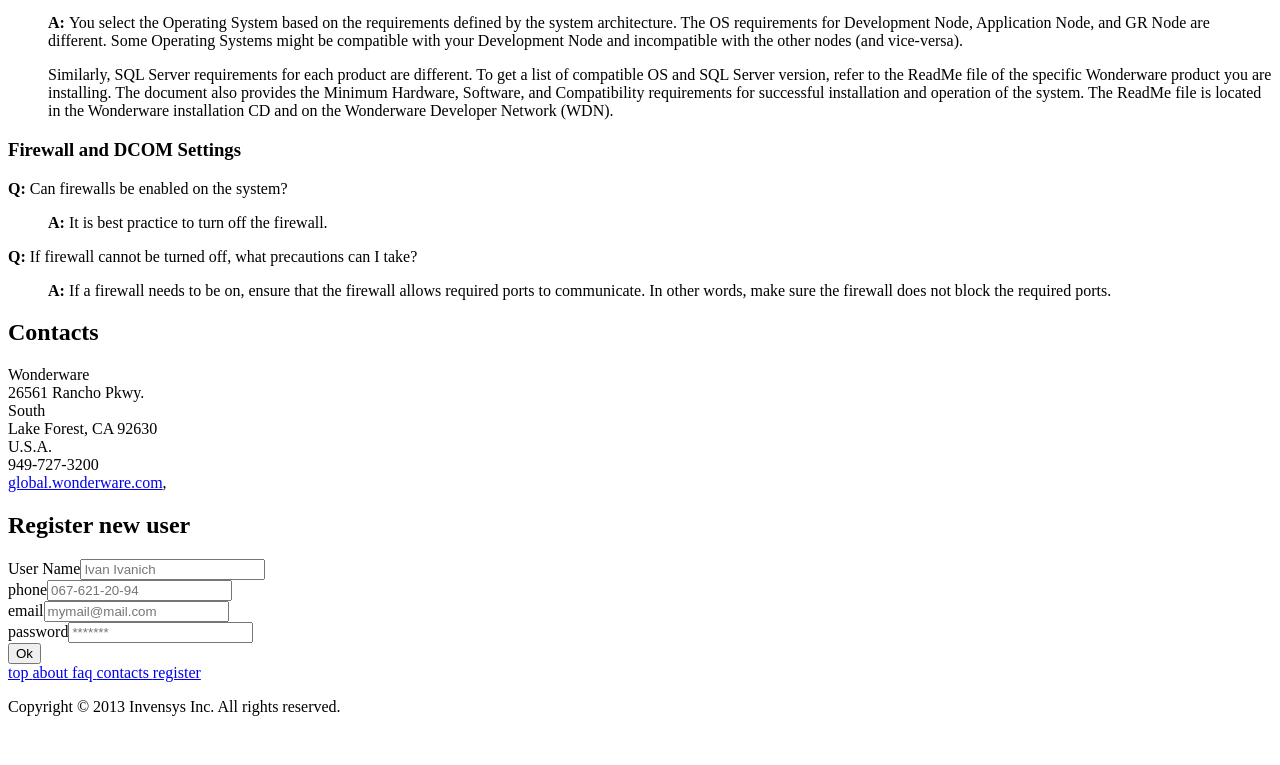
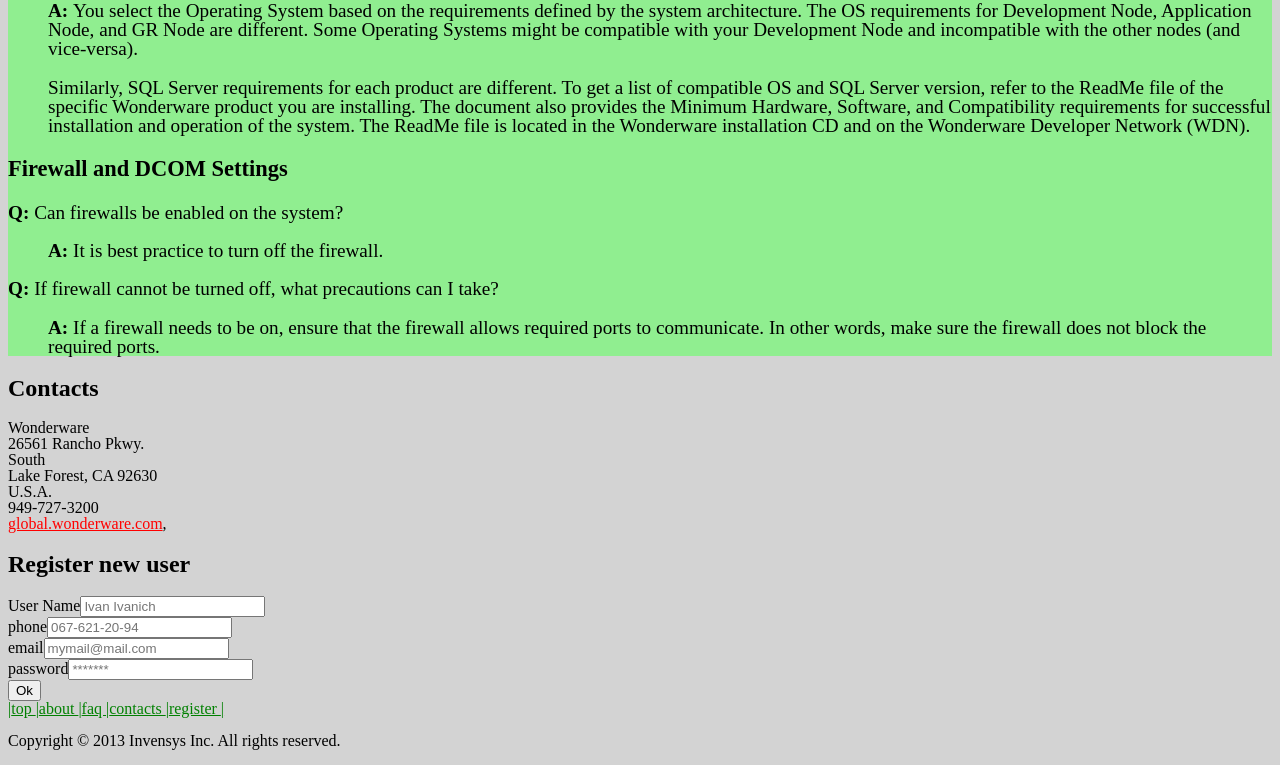
Before and after one commit to pogorelov-ss/JS-Course-HW, a plain HTML site: page hw2/index.html in a window 1280 px wide. Shown: the part 1295-2060 px from the top of the page. Before the commit the page ends 2027 px from the top, so only its background shows below. Drawn offline with Linux system fonts and the light colour scheme.

Commit message:
h2 ready +2 css

```diff
--- a/hw2/index.html
+++ b/hw2/index.html
@@ -3,13 +3,14 @@
 	<head>
 			<meta charset="utf-8">
 			<meta http-equiv="X-UA-Compatible" content="IE=edge">
-			<title>Home Work 1</title>
-			<link rel="stylesheet" href="">
+			<title>Home Work 2</title>
+			<link rel="stylesheet" href="reset.css">
+			<link rel="stylesheet" href="style.css" media="screen">
 	</head>
 	<body>
 		<header id="topHeader">
 			<h1>Wonderware System Platform</h1>
-		<nav>
+		<nav class="nav">
 			<a href="#about">about </a>
 			<a href="#faq">faq </a>
 			<a href="#contacts">contacts </a>
@@ -59,7 +60,7 @@
 				</section>
 			</article>
 		</section>
-		<section id="faq">
+		<section id="faq" class="QandAnswers">
 			<h2>Wonderware system platform frequently asked questions</h2>
 			<h3>Compatibility and System Requirements</h3>
 			<dl>
@@ -106,11 +107,13 @@
 		</section>
 
 		<footer>
+			<nav>
 				<a href="#topHeader">top </a>
 				<a href="#about">about </a>
 				<a href="#faq">faq </a>
 				<a href="#contacts">contacts </a>
 				<a href="#register">register </a>
+			</nav>
 				<p>Copyright &copy; 2013 Invensys Inc. All rights reserved. </p>
 		</footer>
 	</body>
--- /dev/null
+++ b/hw2/reset.css
@@ -0,0 +1,5 @@
+body {
+    line-height: 1;
+    color: black;
+    background: white;
+}
--- a/hw2/style.css
+++ b/hw2/style.css
@@ -0,0 +1,28 @@
+body {
+    background-color: lightgrey;
+}
+h1 {
+    font-style: italic;
+}
+article p:first-letter {
+    font-size: 150%;
+}
+nav a {
+    color: green;
+}
+nav a:before {
+    content:"|";
+}
+nav>a:last-child:after {
+    content:"|";
+}
+a {
+    color: red;
+}
+a:hover {
+    font-size: 150%;
+}
+.QandAnswers {
+	background-color: lightgreen;
+	font-size: 120%;
+}
```
Lines whose indentation alone changed are shown as unchanged.
